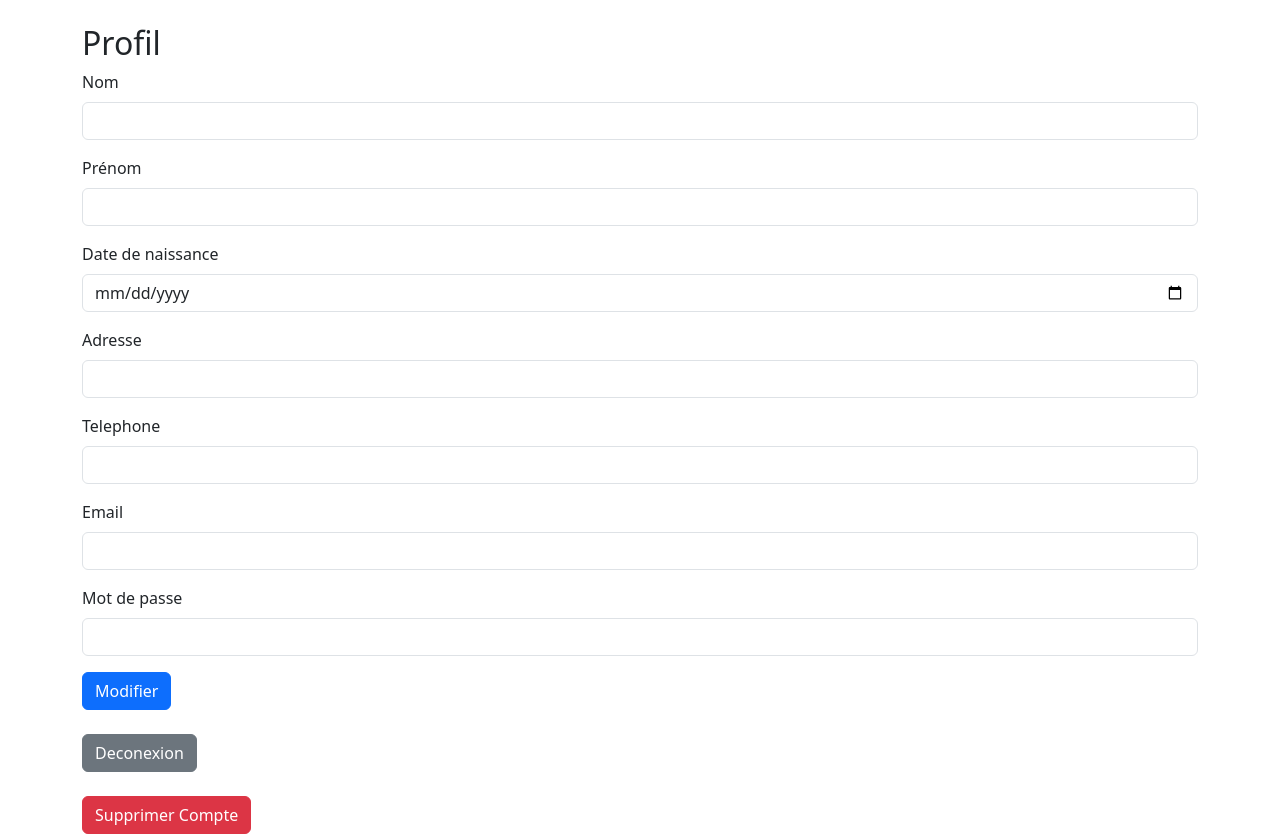
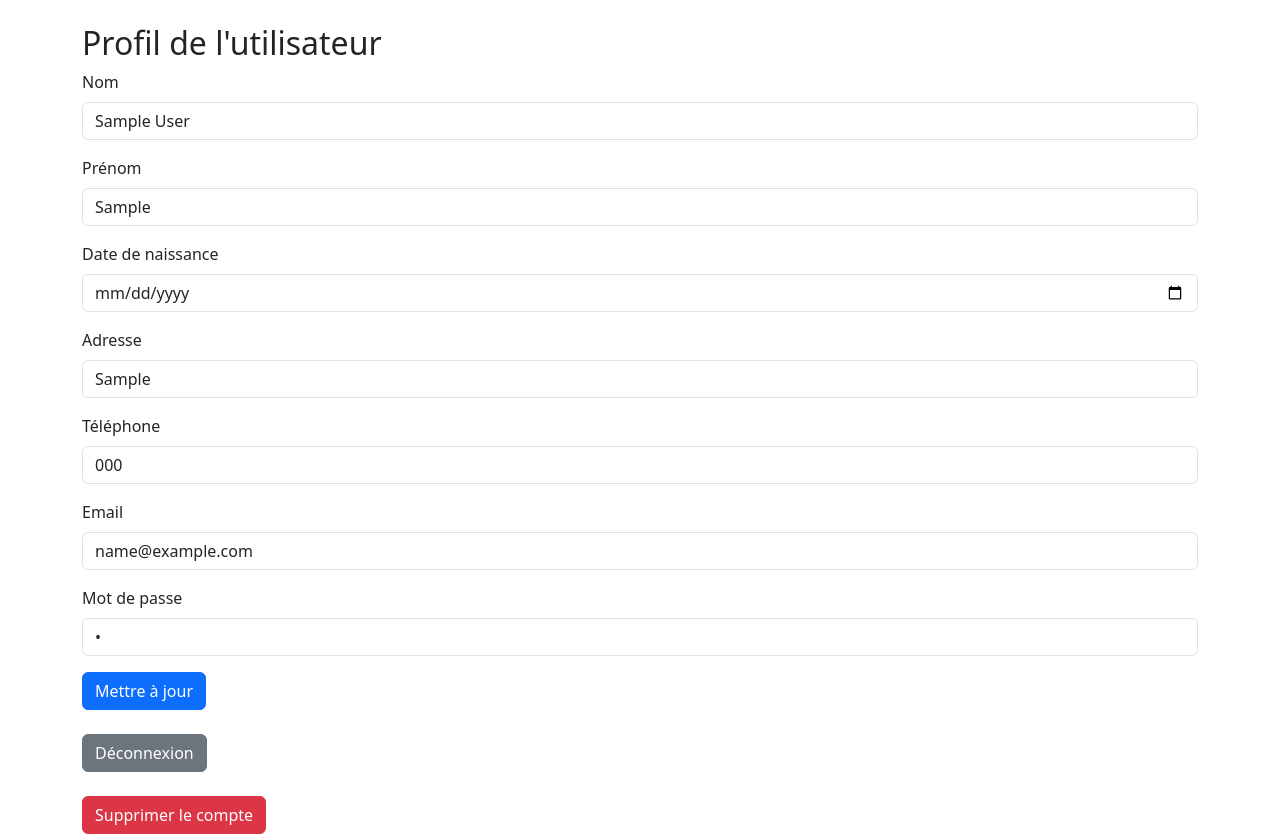
Before and after one commit to andreasAuffray/RESERV-CAL, a PHP site: page /profil.php in a window 1280 px wide. Run offline with PHP 8.4, Linux system fonts and the light colour scheme; the visitor is signed in with stand-in values (Sample User, id 1); tables that the repository leaves empty or names only in its code hold one stand-in row (values such as "Sample post"); data that the repository does not hold is empty.

Commit message:
fix: corection erreur sql
Correction de l'erreur qui renvoyer rien dans les different champs du profil

```diff
--- a/src/profil.php
+++ b/src/profil.php
@@ -8,35 +8,55 @@ if (!isset($_SESSION['id'])) {
     exit();
 }
 
-// Récupérer les données de l'utilisateur connecté
+// Récupérer les informations de l'utilisateur connecté
 $stmt = $pdo->prepare("SELECT * FROM users WHERE id = :id");
 $stmt->execute(['id' => $_SESSION['id']]);
-$user = $stmt->fetch();
+$user = $stmt->fetch();  // Notez qu'on utilise fetch() et non fetchAll()
+
+// Vérifier si l'utilisateur existe
+if (!$user) {
+    // Si l'utilisateur n'existe pas, rediriger vers la page de connexion
+    header('Location: login.php');
+    exit();
+}
 
 if ($_SERVER['REQUEST_METHOD'] === 'POST') {
-    $nom = htmlspecialchars($_POST['nom']);
-    $prenom = htmlspecialchars($_POST['prenom']);
-    $email = filter_var($_POST['email'], FILTER_SANITIZE_EMAIL);
-    $adresse = htmlspecialchars($_POST['adresse']);
-    $telephone = htmlspecialchars($_POST['telephone']);
+    $nom = $_POST['nom'];
+    $prenom = $_POST['prenom'];
+    $date_naissance = $_POST['date_naissance'];
+    $adresse = $_POST['adresse'];
+    $telephone = $_POST['telephone'];
+    $email = $_POST['email'];
+    $mot_de_passe = $_POST['mot_de_passe'];
 
-    // Vérifier si un mot de passe a été renseigné pour mise à jour
-    if (!empty($_POST['mot_de_passe'])) {
-        $mot_de_passe = password_hash($_POST['mot_de_passe'], PASSWORD_DEFAULT);
-        $stmt = $pdo->prepare("UPDATE users SET nom = ?, prenom = ?, email = ?, adresse = ?, telephone = ?, mot_de_passe = ? WHERE id = ?");
-        $stmt->execute([$nom, $prenom, $email, $adresse, $telephone, $mot_de_passe, $_SESSION['id']]);
+    // Vérifier que les champs sont remplis
+    if (empty($nom) || empty($prenom) || empty($date_naissance) || empty($adresse) || empty($telephone) || empty($email) || empty($mot_de_passe)) {
+        $error = "Tous les champs doivent être remplis.";
     } else {
-        $stmt = $pdo->prepare("UPDATE users SET nom = ?, prenom = ?, email = ?, adresse = ?, telephone = ? WHERE id = ?");
-        $stmt->execute([$nom, $prenom, $email, $adresse, $telephone, $_SESSION['id']]);
+        // Hash du mot de passe
+        $mot_de_passe_hache = password_hash($mot_de_passe, PASSWORD_BCRYPT);
+
+        // Mise à jour des informations de l'utilisateur
+        $stmt = $pdo->prepare("UPDATE users SET nom = :nom, prenom = :prenom, date_naissance = :date_naissance, adresse = :adresse,
+            telephone = :telephone, email = :email, mot_de_passe = :mot_de_passe WHERE id = :id");
+
+        $stmt->execute([
+            'nom' => $nom,
+            'prenom' => $prenom,
+            'date_naissance' => $date_naissance,
+            'adresse' => $adresse,
+            'telephone' => $telephone,
+            'email' => $email,
+            'mot_de_passe' => $mot_de_passe_hache,
+            'id' => $_SESSION['id']
+        ]);
+
+        // Rediriger vers la page du profil après la mise à jour
+        header('Location: profil.php');
+        exit();
     }
-
-    header('Location: profil.php');
 }
 ?>
-
-
-
-
 
 <!DOCTYPE html>
 <html lang="fr">
@@ -48,69 +68,65 @@ if ($_SERVER['REQUEST_METHOD'] === 'POST') {
 </head>
 <body>
     <div class="container mt-4">
-        <h2>Profil</h2>
+        <h2>Profil de l'utilisateur</h2>
 
         <!-- Afficher l'erreur s'il y en a -->
         <?php if (isset($error)): ?>
             <div class="alert alert-danger"><?= htmlspecialchars($error) ?></div>
         <?php endif; ?>
 
+        <!-- Formulaire de mise à jour du profil -->
         <form method="POST" action="">
             <div class="mb-3">
                 <label for="nom" class="form-label">Nom</label>
-                    <input type="text" class="form-control" id="nom" name="nom" value="<?= htmlspecialchars($user[0]['nom']) ?>" required>
+                <input type="text" class="form-control" id="nom" name="nom" value="<?= htmlspecialchars($user['nom']) ?>" required>
             </div>
 
             <div class="mb-3">
                 <label for="prenom" class="form-label">Prénom</label>
-                <input type="text" class="form-control" id="prenom" name="prenom" value="<?= htmlspecialchars($user[0]['prenom']) ?>" required>
+                <input type="text" class="form-control" id="prenom" name="prenom" value="<?= htmlspecialchars($user['prenom']) ?>" required>
             </div>
 
             <div class="mb-3">
                 <label for="date_naissance" class="form-label">Date de naissance</label>
-                <input type="date" class="form-control" id="date_naissance" name="date_naissance" value="<?= htmlspecialchars($user[0]['date_naissance']) ?>" required>
+                <input type="date" class="form-control" id="date_naissance" name="date_naissance" value="<?= htmlspecialchars($user['date_naissance']) ?>" required>
             </div>
 
             <div class="mb-3">
                 <label for="adresse" class="form-label">Adresse</label>
-                <input type="text" class="form-control" id="adresse" name="adresse" value="<?= htmlspecialchars($user[0]['adresse']) ?>" required>
+                <input type="text" class="form-control" id="adresse" name="adresse" value="<?= htmlspecialchars($user['adresse']) ?>" required>
             </div>
 
             <div class="mb-3">
-                <label for="telephone" class="form-label">Telephone</label>
-                <input type="text" class="form-control" id="telephone" name="telephone" value="<?= htmlspecialchars($user[0]['telephone']) ?>" required>
+                <label for="telephone" class="form-label">Téléphone</label>
+                <input type="text" class="form-control" id="telephone" name="telephone" value="<?= htmlspecialchars($user['telephone']) ?>" required>
             </div>
 
             <div class="mb-3">
                 <label for="email" class="form-label">Email</label>
-                    <input type="email" class="form-control" id="email" name="email" value="<?= htmlspecialchars($user[0]['email']) ?>" required>
+                <input type="email" class="form-control" id="email" name="email" value="<?= htmlspecialchars($user['email']) ?>" required>
             </div>
 
             <div class="mb-3">
                 <label for="mot_de_passe" class="form-label">Mot de passe</label>
-                    <input type="password" class="form-control" id="mot_de_passe" name="mot_de_passe" value="<?= htmlspecialchars($user[0]['mot_de_passe']) ?>" required>
+                <input type="password" class="form-control" id="mot_de_passe" name="mot_de_passe" value="<?= htmlspecialchars($user['mot_de_passe']) ?>" required>
             </div>
 
-            <button type="submit" class="btn btn-primary">Modifier</button>
-
-
+            <button type="submit" class="btn btn-primary">Mettre à jour</button>
         </form>
-
-
-
-
     </div>
 
     <div class="container mt-4">
-            <form action="disconect.php" method="POST">
-                <button type="submit" class="btn btn-btn btn-secondary">Deconexion</button>
+        <form action="logout.php" method="POST">
+            <button type="submit" class="btn btn-secondary">Déconnexion</button>
         </form>
     </div>
 
     <div class="container mt-4">
         <form action="delete.php" method="POST">
-                <button type="submit" class="btn btn-danger">Supprimer Compte</button>
+            <button type="submit" class="btn btn-danger">Supprimer le compte</button>
         </form>
     </div>
+
 </body>
 </html>
```
Lines whose indentation alone changed are shown as unchanged.
